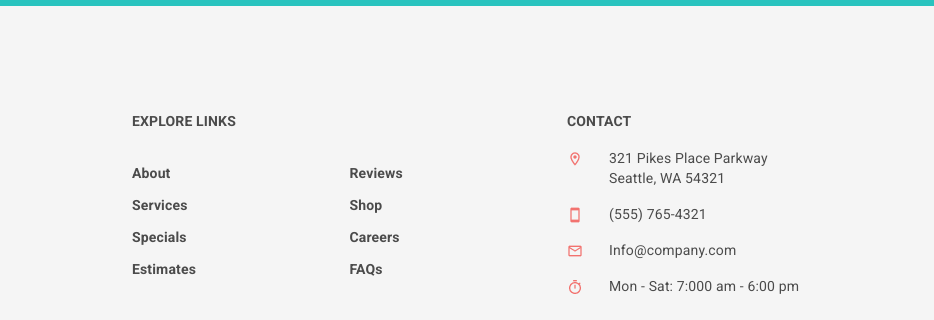
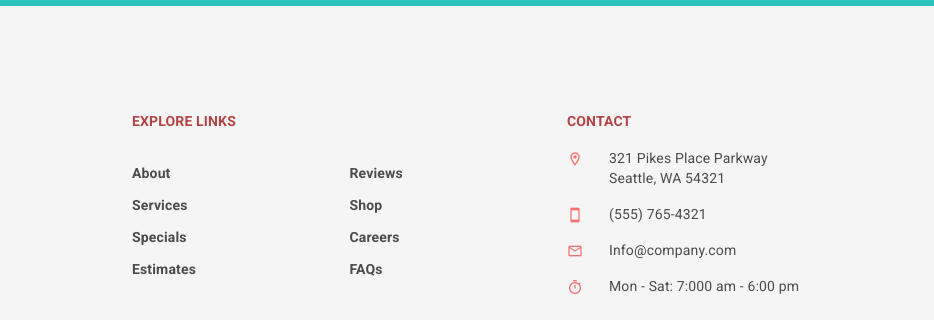
Before and after one commit to denchik-13/123, a plain HTML site: page index.html in a window 1280 px wide. Shown: the part 5176-5496 px from the top of the page, 346-1280 px from the left. Drawn offline with Linux system fonts and the light colour scheme; files whose address does not match are found by name.

Commit message:
changed footer color

```diff
--- a/css/footer.css
+++ b/css/footer.css
@@ -6,7 +6,7 @@
     font-weight: bold;
     font-size: 14px;
     line-height: 22px;
-    color: #4B4B4B;
+    color: #b44444;
 }
 
 .footer__menu {
```
